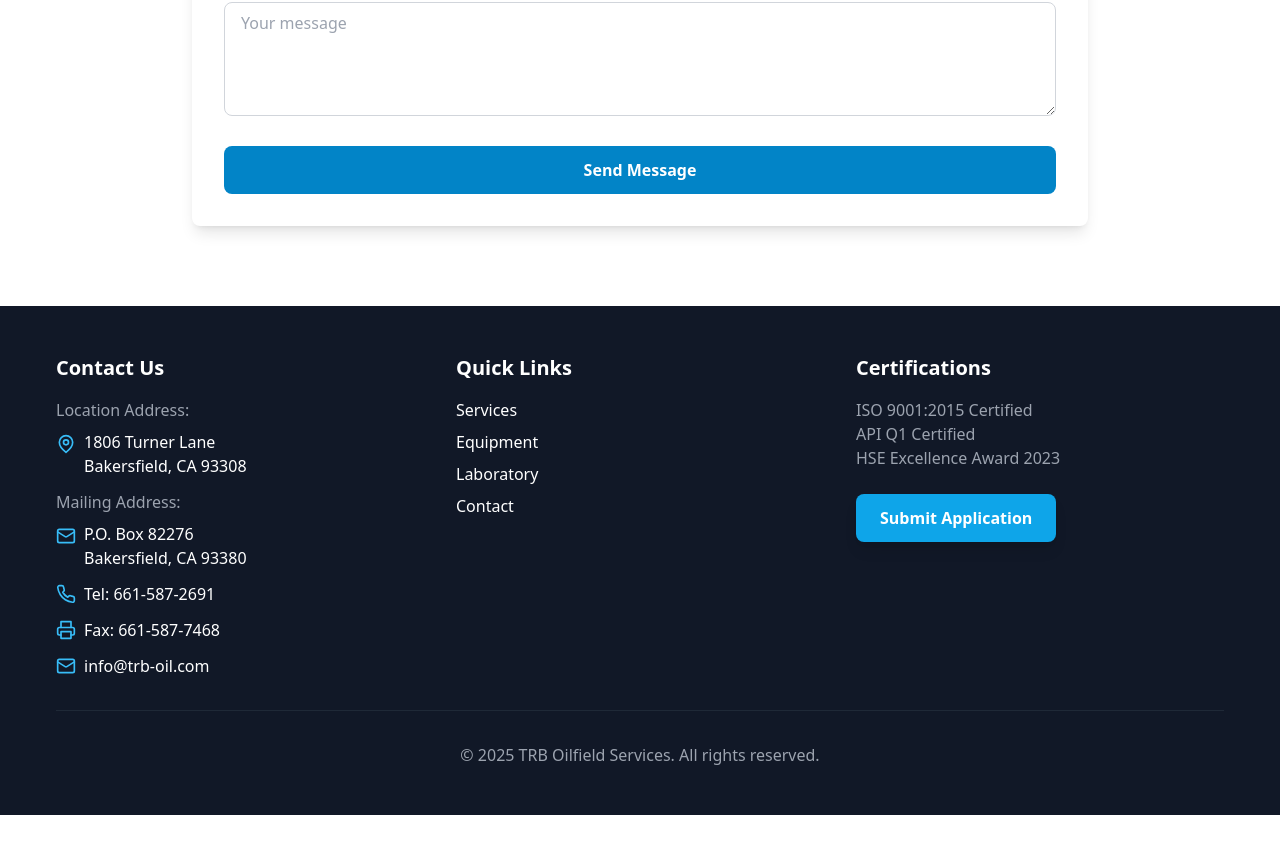
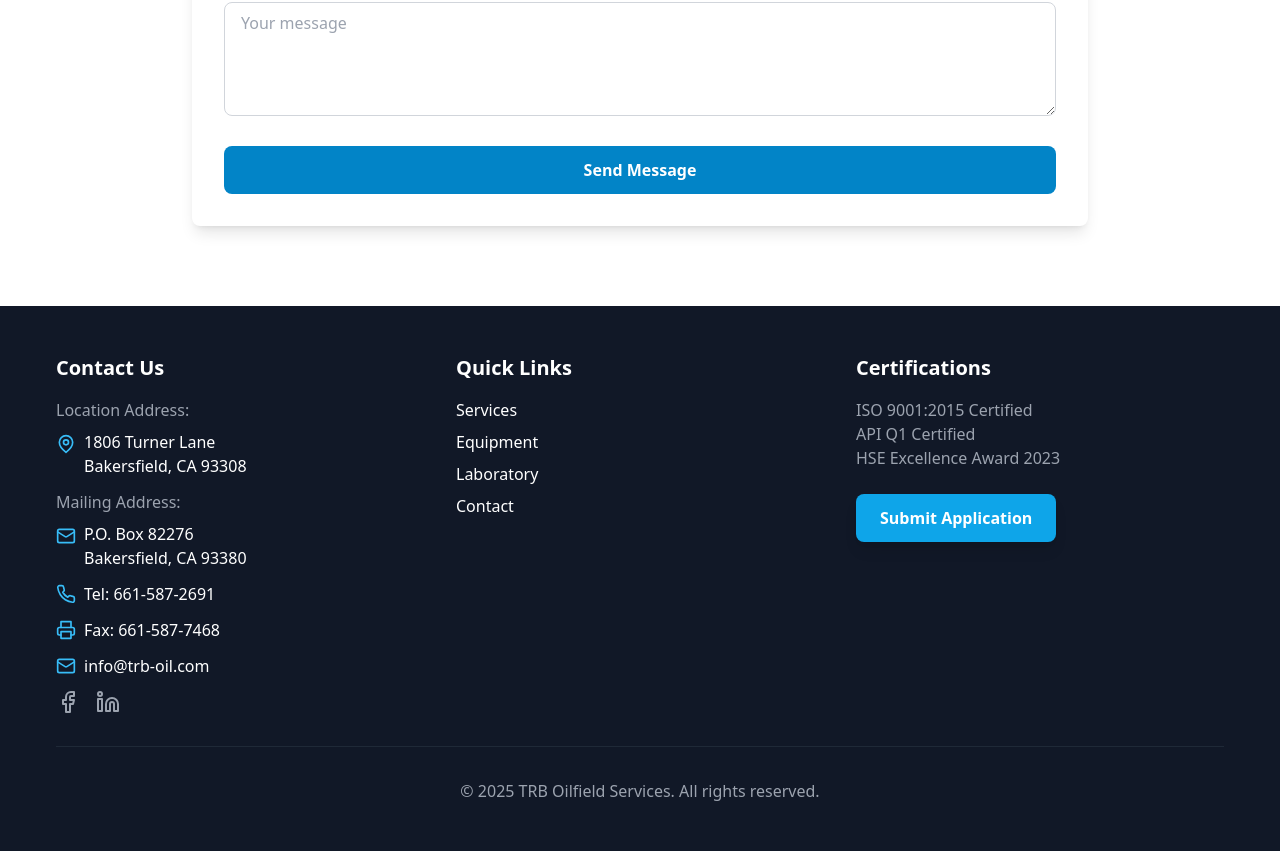
Before and after one commit to eosdev-x/trb-oil, a React (Vite) app: page / in a window 1280 px wide. Shown: the part 5050-5901 px from the top of the page. Before the commit the page ends 5865 px from the top, so only its background shows below. Built offline with nearby package versions, Linux system fonts and the light colour scheme.

Commit message:
Added links

```diff
--- a/src/components/layout/Footer.tsx
+++ b/src/components/layout/Footer.tsx
@@ -1,5 +1,5 @@
 import React from 'react';
-import { Phone, Mail, MapPin, Printer } from 'lucide-react';
+import { Phone, Mail, MapPin, Printer, Facebook, Linkedin } from 'lucide-react';
 
 export default function Footer() {
   return (
@@ -34,6 +34,26 @@ export default function Footer() {
               <div className="flex items-center space-x-2">
                 <Mail className="h-5 w-5 text-blue-400" />
                 <span>info@trb-oil.com</span>
+              </div>
+              <div className="flex items-center space-x-4 mt-4">
+                <a
+                  href="https://fb.me/TRBINC"
+                  target="_blank"
+                  rel="noopener noreferrer"
+                  aria-label="Visit TRB on Facebook"
+                  className="text-gray-400 hover:text-blue-400 transition-colors"
+                >
+                  <Facebook className="h-6 w-6" />
+                </a>
+                <a
+                  href="https://www.linkedin.com/company/trbinc"
+                  target="_blank"
+                  rel="noopener noreferrer"
+                  aria-label="Visit TRB on LinkedIn"
+                  className="text-gray-400 hover:text-blue-400 transition-colors"
+                >
+                  <Linkedin className="h-6 w-6" />
+                </a>
               </div>
             </div>
           </div>
```
